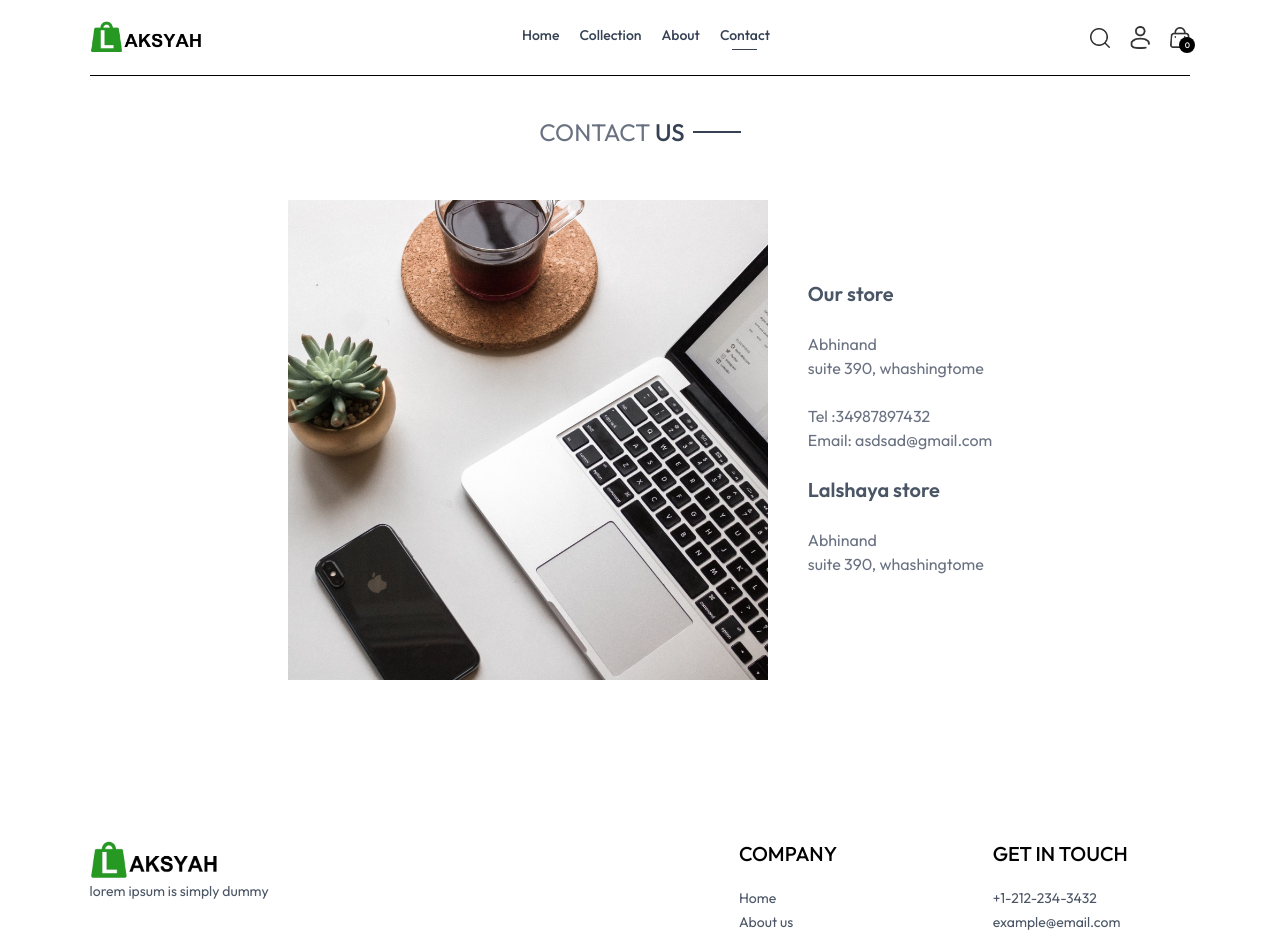
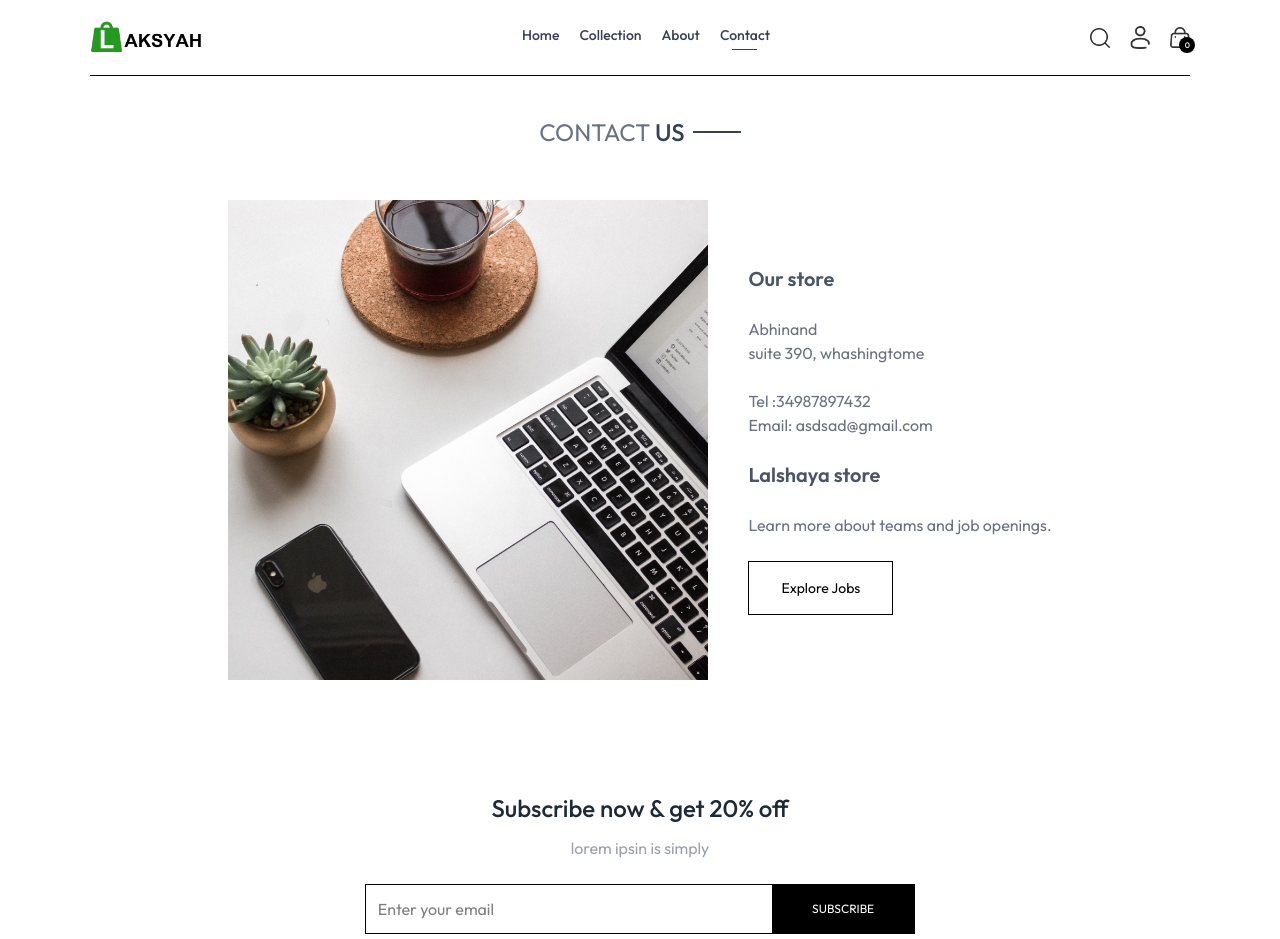
Before and after one commit to Abhinand-SD/laksyah-trends-ecommerce, a React (Vite) app: page /contact in a window 1280 px wide. Shown: the top 939 px of the page. Built offline with nearby package versions, Linux system fonts and the light colour scheme.

Commit message:
final style fixing

```diff
--- a/src/components/BestSeller.jsx
+++ b/src/components/BestSeller.jsx
@@ -32,4 +32,4 @@ const BestSeller = () => {
   )
 }
 
-export default BestSeller
+export default BestSeller;
--- a/src/pages/Contact.jsx
+++ b/src/pages/Contact.jsx
@@ -1,6 +1,7 @@
 import React from 'react'
 import Title from '../components/Title'
 import { assets } from '../assets/assets'
+import NewsletterBox from '../components/NewsletterBox'
 
 const Contact = () => {
   return (
@@ -18,11 +19,12 @@ const Contact = () => {
         <p className='text-gray-500'>Abhinand <br/> suite 390, whashingtome</p>
         <p className='text-gray-500'>Tel :34987897432 <br/> Email: asdsad@gmail.com</p>
         <p className='font-semibold text-xl text-gray-600'>Lalshaya store</p>
-        <p className='text-gray-500'>Abhinand <br/> suite 390, whashingtome</p>
-        <p></p>
+        <p className='text-gray-500'>Learn more about teams and job openings.</p>
+        <button className='border border-black px-8 py-4 text-sm hover:bg-black hover:text-white transition-all duration-500'>Explore Jobs</button>
       </div>
     </div>
 
+      <NewsletterBox />
     </div>
   )
 }
```
